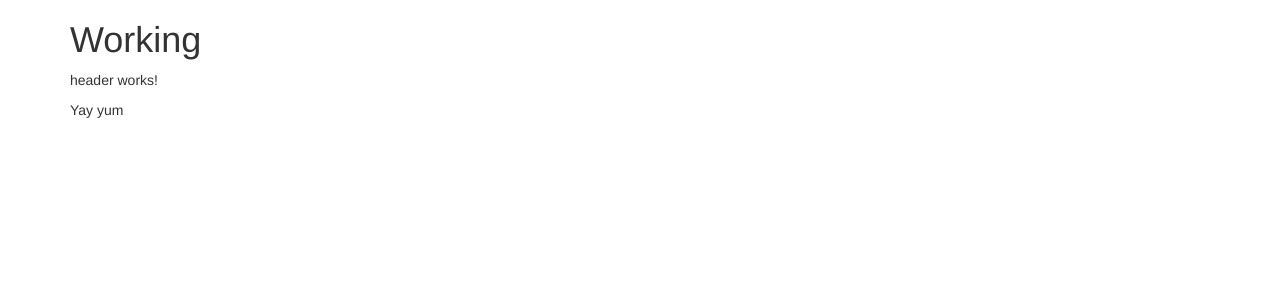
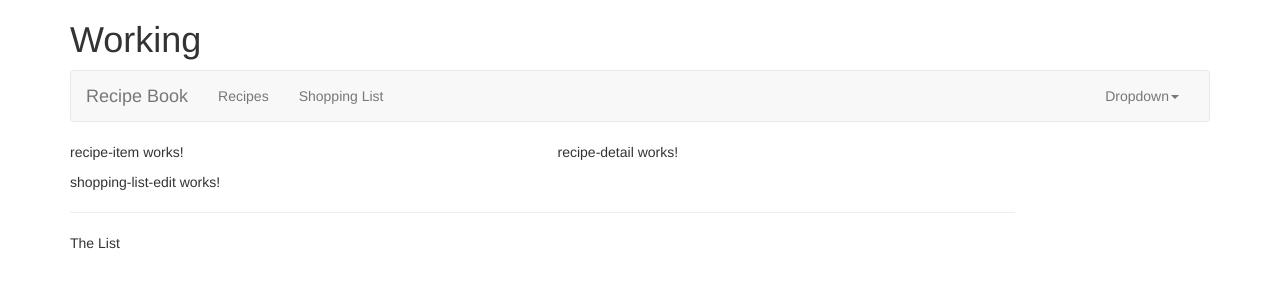
Before and after one commit to HarshithaGandamalla/Angular_Recipe_Book, an Angular app: page / in a window 1280 px wide. Shown: the top 300 px of the page. Built offline with nearby package versions, Linux system fonts and the light colour scheme.

Commit message:
Added Navigation bar

```diff
--- a/src/app/app.component.html
+++ b/src/app/app.component.html
@@ -1,9 +1,9 @@
 <div class="container">
-  <div class="row">
-    <div class="col-md-12">
-      <h1>  Working </h1>
-      <app-header></app-header>
-      <app-recipes></app-recipes>
-    </div>
+  <div class="row">    <div class="col-md-12">
+    <h1>  Working </h1>
+    <app-header></app-header>
+    <app-recipes></app-recipes>
+    <app-shopping-list></app-shopping-list>
   </div>
 </div>
+</div>
--- a/src/app/header/header.component.html
+++ b/src/app/header/header.component.html
@@ -1,3 +1,24 @@
-<p>
-  header works!
-</p>
+<nav class="navbar navbar-default">
+  <div class="container-fluid">
+    <div class="navbar-header">
+      <a href="#" class="navbar-brand">Recipe Book</a>
+    </div>
+
+      <div class="collapse navbar-collapse">
+        <ul class="nav navbar-nav">
+          <li><a href="#">Recipes</a></li>
+          <li><a href="#">Shopping List</a></li>
+        </ul>
+        <ul class="nav navbar-nav navbar-right">
+          <li class="dropdown">
+          <a href="#" class="dropdown-toggle" role="button">Dropdown<span class="caret"></span></a>
+             <ul class="dropdown-menu">
+               <li><a href="#"></a></li>
+               <li><a href="#"></a></li>
+             </ul>
+          </li>
+        </ul>
+      </div>
+
+  </div>
+</nav>
--- a/src/app/recipes/recipe-list/recipe-list.component.html
+++ b/src/app/recipes/recipe-list/recipe-list.component.html
@@ -1,3 +1 @@
-<p>
-  recipe-list works!
-</p>
+<app-recipe-item></app-recipe-item>
--- a/src/app/recipes/recipes.component.html
+++ b/src/app/recipes/recipes.component.html
@@ -1 +1,8 @@
-<p> Yay yum</p>
+<div class="row">
+  <div class="col-md-5">
+    <app-recipe-list></app-recipe-list>
+  </div>
+  <div class="col-md-7">
+    <app-recipe-detail></app-recipe-detail>
+  </div>
+</div>
--- a/src/app/shopping-list/shopping-list.component.html
+++ b/src/app/shopping-list/shopping-list.component.html
@@ -1,3 +1,7 @@
-<p>
-  shopping-list works!
-</p>
+<div class="row">
+  <div class="col-xs-10">
+    <app-shopping-list-edit></app-shopping-list-edit>
+    <hr>
+    <p>The List</p>
+  </div>
+</div>
```
